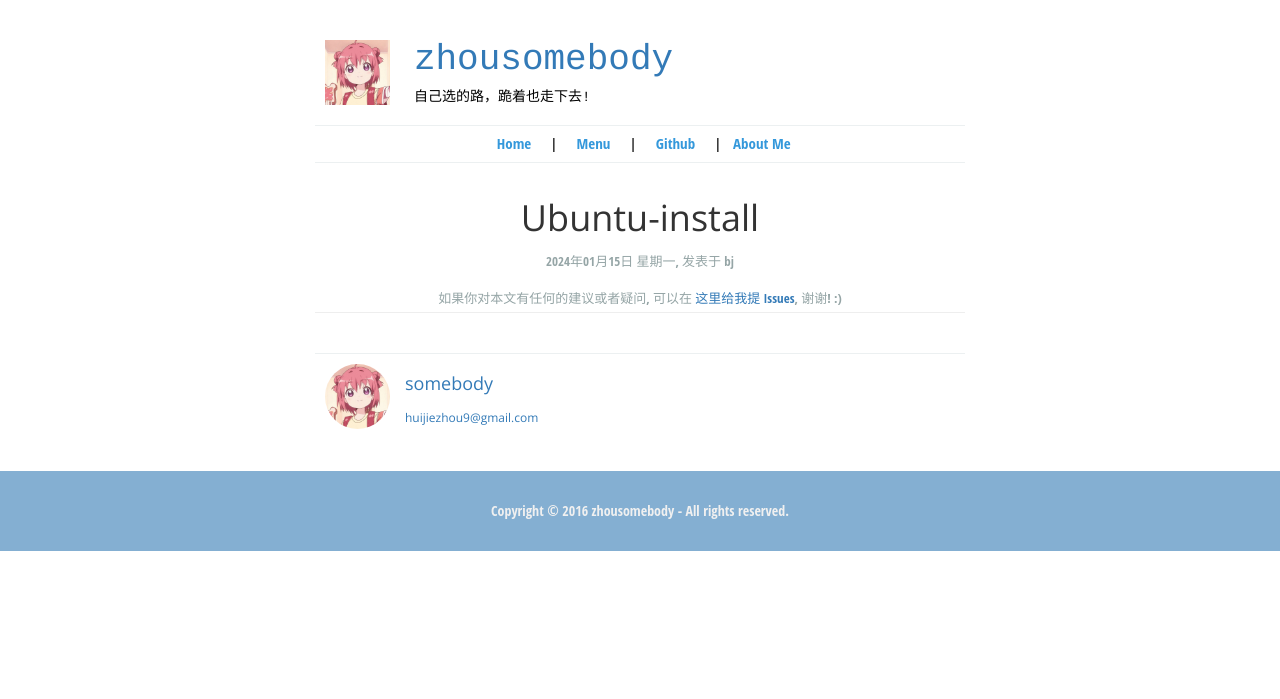
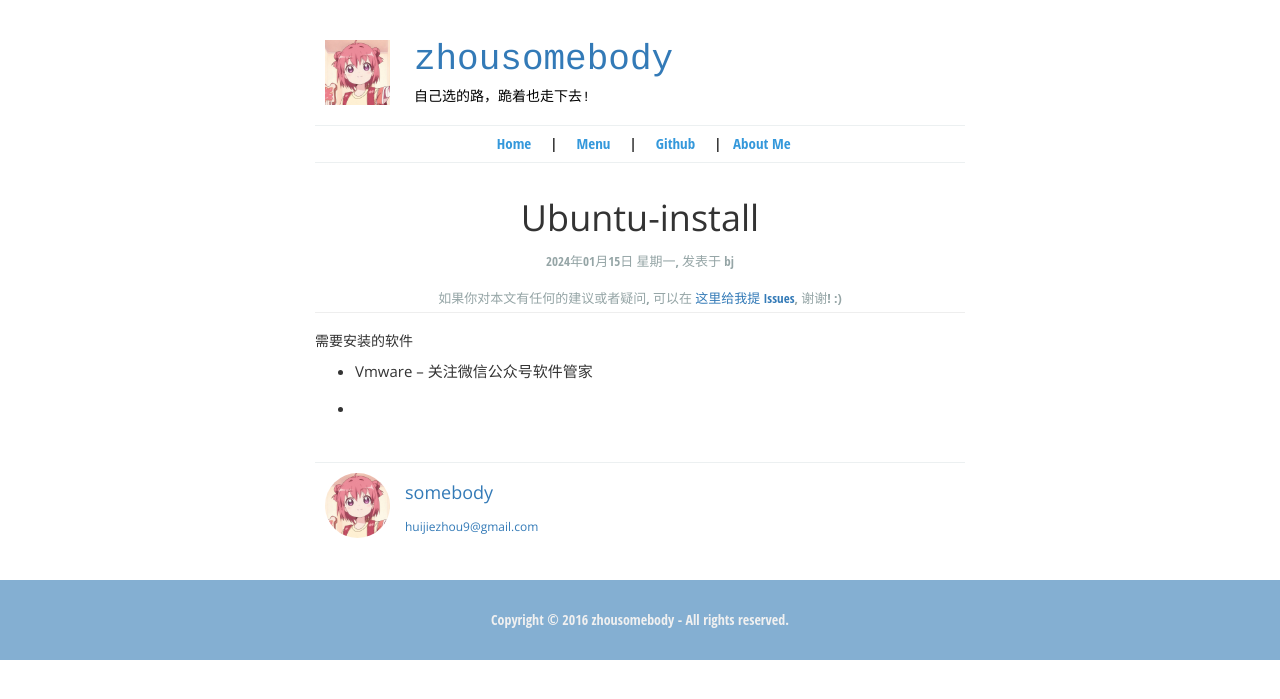
Before and after one commit to zhousomebody/zhousomebody.github.io, a Jekyll site: the page built from _posts/2024-01-15-Ubuntu-install.md, in a window 1280 px wide. Shown: the top 699 px of the page. Built offline with Jekyll 4.4.1, drawn with Linux system fonts in a browser that asks for light colours; Markdown is read by kramdown in place of the engine named in the settings.

Commit message:
Update 2024-01-15-Ubuntu-install.md

```diff
--- a/_posts/2024-01-15-Ubuntu-install.md
+++ b/_posts/2024-01-15-Ubuntu-install.md
@@ -6,3 +6,9 @@ location: bj
 pulished: ture
 excerpt_separator: "##"
 ---
+
+##### 需要安装的软件
+- Vmware
+ -- 关注微信公众号软件管家
+
+-
```
